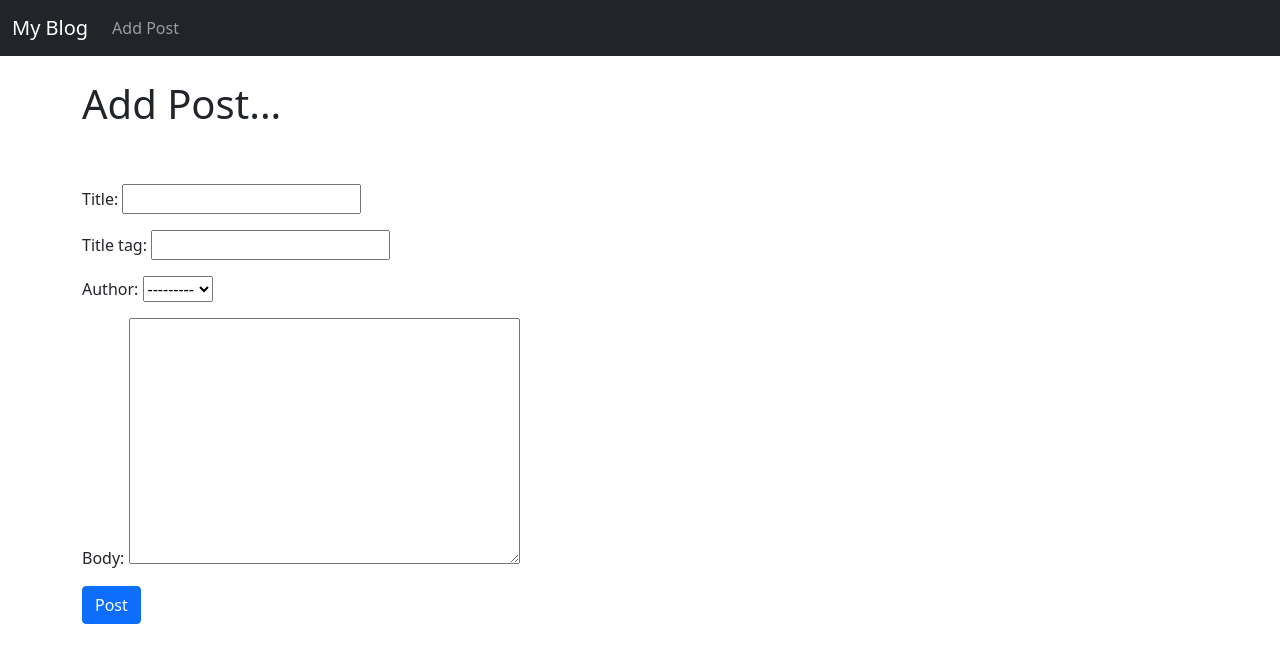
After one commit to Candykiller16/simpleBlog, a Django app: page /add_post/ in a window 1280 px wide. The commit adds this page. Shown: the top 663 px of the page. Run offline with Django 4.2, Linux system fonts and the light colour scheme; data comes from the database, SQL or seed files in the repository; both versions use the stored data as it was after the commit.

Commit message:
Added functional for Add Post

```diff
--- a/blog/models.py
+++ b/blog/models.py
@@ -2,11 +2,17 @@ from django.db import models
 
 from django.contrib.auth.models import User
 
+from django.urls import reverse
+
 class Post(models.Model):
     title = models.CharField(max_length=255) # title Поста, текстовый формат с максимальной длиной 255 символов
-    title_tag = models.CharField(max_length=255, default='My blog') # отвечает за название вкладки
+    title_tag = models.CharField(max_length=255) # отвечает за название вкладки
     author = models.ForeignKey(User, on_delete=models.CASCADE) # внешний ключ для таблицы User, с каскадным удалением
     body = models.TextField()
 
     def __str__(self):
         return self.title + ' | ' + str(self.author) # т.к. author это объект, необходимо преобразовать его в строку
+
+    def get_absolute_url(self): # после заполнения формы для Add Post необходимо назначить этот метод для перенаправляения на страницу
+        # return reverse('article_detail', args=(str(self.id))) при переадресации на страницу поста необх.указать args
+        return reverse('home') # при переадресации в home не нужны args
--- /dev/null
+++ b/blog/templates/add_post.html
@@ -0,0 +1,12 @@
+{% extends 'base.html' %} <!-- наследование от 'base.html' -->
+{% block title %}Create a new Post!{% endblock %}
+{% block content %}
+
+<h1>Add Post...</h1>
+<br/><br/>
+<form method="POST">
+    {% csrf_token %}
+    {{ form.as_p }}
+    <button class="btn btn-primary">Post</button>
+
+{% endblock %}
--- a/blog/templates/base.html
+++ b/blog/templates/base.html
@@ -24,7 +24,7 @@
     <div class="collapse navbar-collapse" id="navbarSupportedContent">
       <ul class="navbar-nav me-auto mb-2 mb-lg-0">
         <li class="nav-item">
-          <a class="nav-link" href="#">Link</a>
+          <a class="nav-link" href="{% url 'add_post' %}">Add Post</a>
         </li>
       </ul>
     </div>
--- a/blog/urls.py
+++ b/blog/urls.py
@@ -1,8 +1,9 @@
 from django.urls import path
 
-from .views import HomeView, ArticleDetailView
+from .views import HomeView, ArticleDetailView, AddPostView
 
 urlpatterns = [
     path('', HomeView.as_view(), name="home"),
     path('article/<int:pk>', ArticleDetailView.as_view(), name='article_detail'), # <int:pk это обращение через id поста
+    path('add_post/', AddPostView.as_view(), name='add_post'),
 ]
--- a/blog/views.py
+++ b/blog/views.py
@@ -1,7 +1,10 @@
 from django.shortcuts import render
-from django.views.generic import ListView, DetailView
+from django.views.generic import ListView, DetailView, CreateView
 # ListView встроенный класс в django, позволяющий просматривать все записи в нашем посте, т.е. делается QuerySet в БД
 # для отображения всех записей из таблицы, а DetailView для просмотра только одной записи из одной таблицы
+# ListView  - all Posts on our page
+# Detail View - one Post on our page
+# CreateView = creates things
 from .models import Post
 
 # def home(request):
@@ -14,3 +17,9 @@ class HomeView(ListView): # view для отображения данных на
 class ArticleDetailView(DetailView):
     model = Post
     template_name = 'article_details.html'
+
+class AddPostView(CreateView):
+    model = Post
+    template_name = 'add_post.html'
+    fields = '__all__' # если ходим все поля заполнять при добавлении поста
+    #fields = ('title', 'body') # для заполнения только определенных полей при добавлении поста
```
Also changed, not shown: README.md, db.sqlite3.
